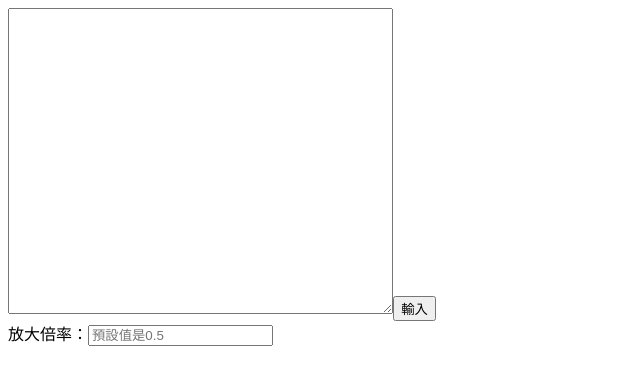
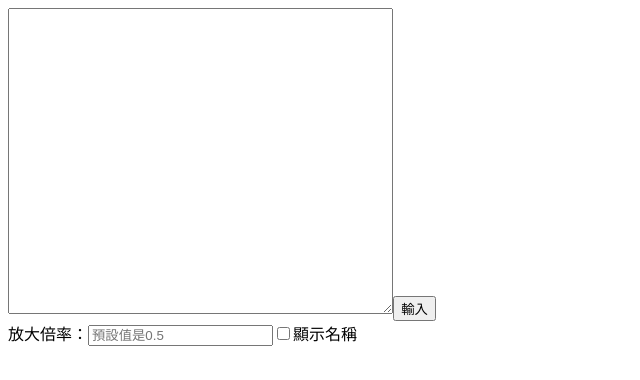
Before and after one commit to ball0514/macro-placement, a Next.js app: page / in a window 1280 px wide. Shown: the top 380 px of the page, without its empty margins (0-640 px from the left). Built offline with nearby package versions, Linux system fonts and the light colour scheme.

Commit message:
add checkbox_show

```diff
--- a/pages/index.js
+++ b/pages/index.js
@@ -7,6 +7,7 @@ export default function Home() {
   const [secondSquares, setSecondSquares] = useState([]);
   const [thirdSquares, setThirdSquares] = useState([]);
   const [number, setNumber] = useState(0.5);
+  const [show, setShow] = useState(false);
 
   const create = (e) => {
     e.preventDefault();
@@ -103,6 +104,11 @@ export default function Home() {
     setNumber(e.target.value);
   };
 
+  const display = (e) => {
+    console.log(e.target.checked);
+    setShow(e.target.checked);
+  };
+
   return (
     <div>
       <Head>
@@ -129,6 +135,8 @@ export default function Home() {
           placeholder="預設值是0.5"
           onChange={size}
         />
+        <input id="show" type="checkbox" onChange={display} />
+        <label htmlFor="show">顯示名稱</label>
         <div
           id="container"
           style={{
@@ -184,7 +192,7 @@ export default function Home() {
               }}
             >
               {/* ({square[0]} , {square[1]}) */}
-              {square[0]}
+              {show ? square[0] : ""}
             </div>
           ))}
 
@@ -214,7 +222,7 @@ export default function Home() {
               }}
             >
               {/* ({square[0]} , {square[1]}) */}
-              {square[0]}
+              {show ? square[0] : ""}
             </div>
           ))}
         </div>
```
